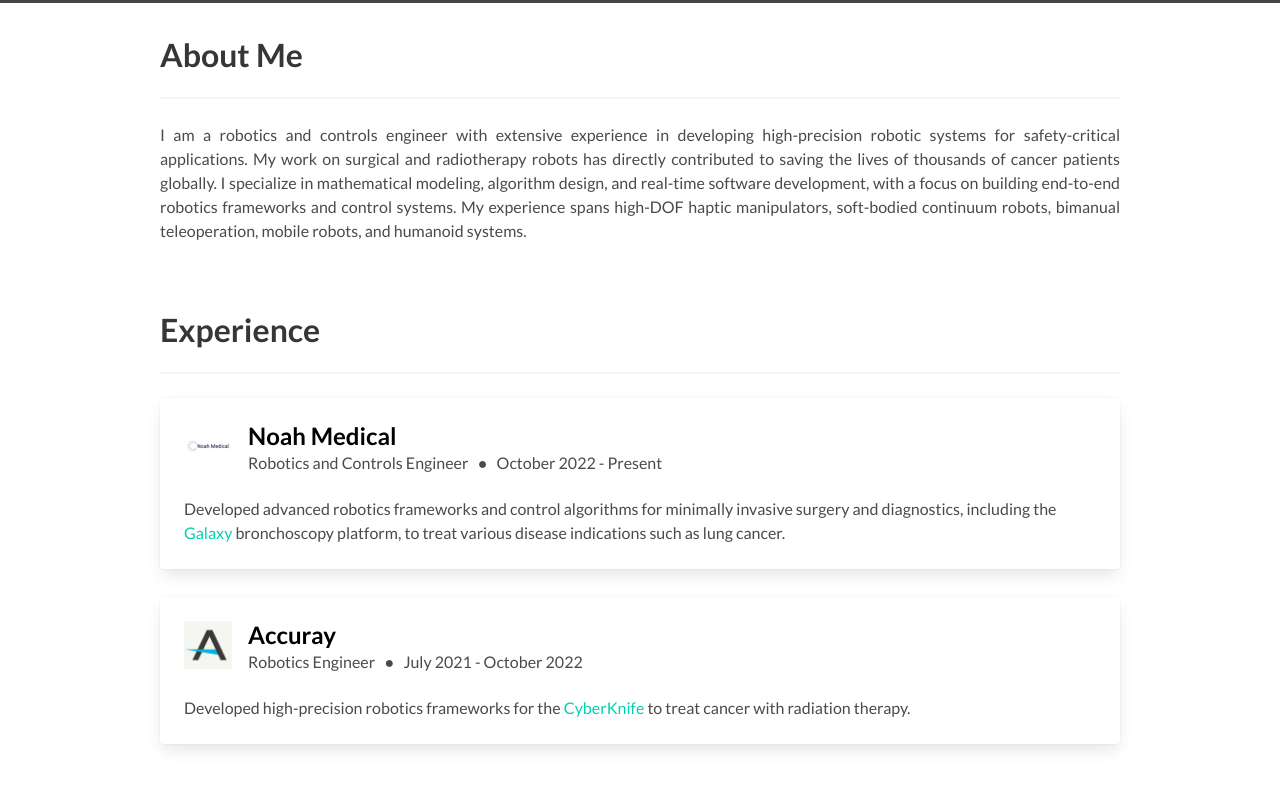
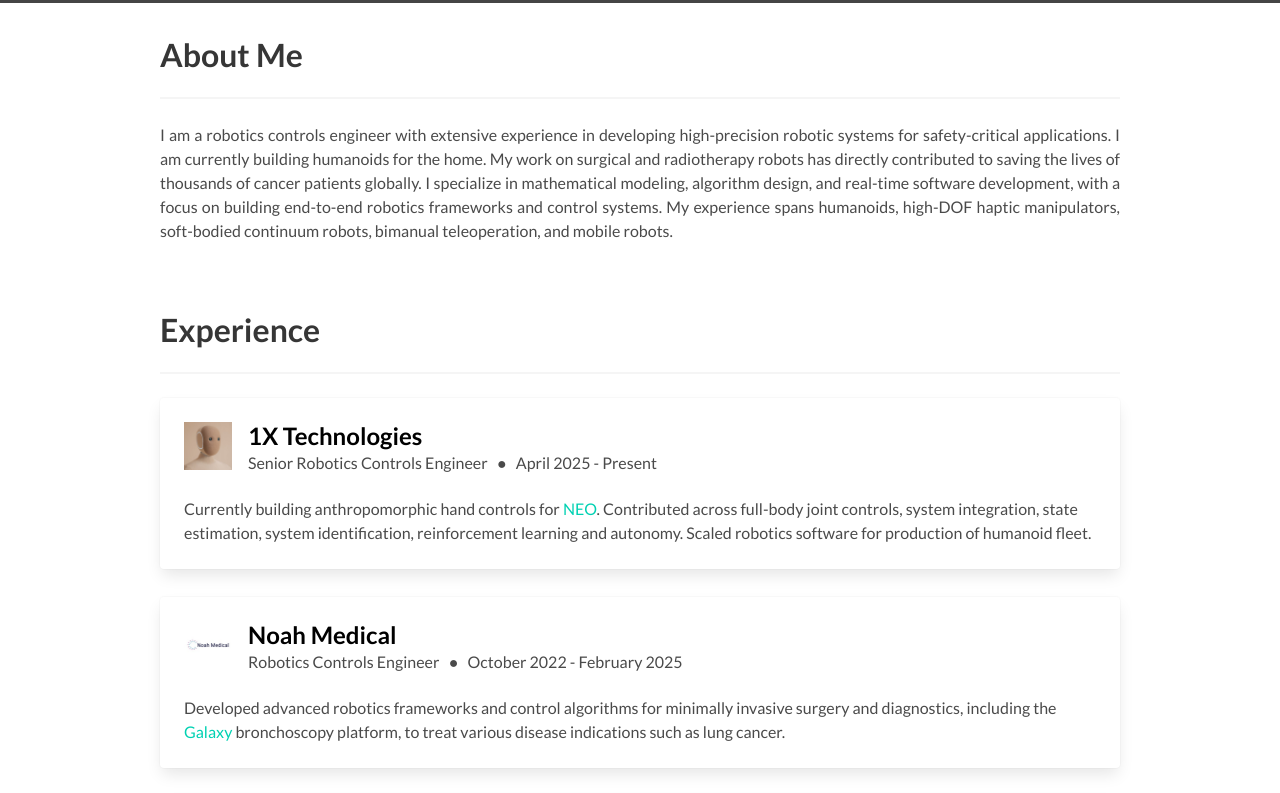
Before and after one commit to aditya-attawar/aditya-attawar.github.io, a plain HTML site: page index.html in a window 1280 px wide. Shown: the part 440-1233 px from the top of the page. Drawn offline with Linux system fonts and the light colour scheme.

Commit message:
Add 1X experience

```diff
--- a/index.html
+++ b/index.html
@@ -84,7 +84,7 @@
       <h1 class="title">About Me</h1>
       <hr />
       <p style="text-align: justify;">
-        I am a robotics and controls engineer with extensive experience in developing high-precision robotic systems for safety-critical applications. My work on surgical and radiotherapy robots has directly contributed to saving the lives of thousands of cancer patients globally. I specialize in mathematical modeling, algorithm design, and real-time software development, with a focus on building end-to-end robotics frameworks and control systems. My experience spans high-DOF haptic manipulators, soft-bodied continuum robots, bimanual teleoperation, mobile robots, and humanoid systems.
+        I am a robotics controls engineer with extensive experience in developing high-precision robotic systems for safety-critical applications. I am currently building humanoids for the home. My work on surgical and radiotherapy robots has directly contributed to saving the lives of thousands of cancer patients globally. I specialize in mathematical modeling, algorithm design, and real-time software development, with a focus on building end-to-end robotics frameworks and control systems. My experience spans humanoids, high-DOF haptic manipulators, soft-bodied continuum robots, bimanual teleoperation, and mobile robots.
       </p>
     </div>
   </section>
@@ -92,7 +92,42 @@
     <div class="container">
       <h1 class="title">Experience</h1>
       <hr />
+
       <div class="card">
+        <div class="card-content">
+          <div class="media">
+            <div class="media-left">
+              <figure class="image is-48x48">
+                <a href="https://www.1x.tech/" target="_blank" rel="noopener noreferrer">
+                  <img src="src/dist/img/1X_logo.jpeg" alt="Placeholder image">
+                </a>
+              </figure>
+            </div>
+            <div class="media-content">
+              <p class="title is-4"><a href="https://www.1x.tech/" target="_blank" rel="noopener noreferrer" style="color: black;">1X Technologies</a></p>
+              <p class="subtitle is-6">Senior Robotics Controls Engineer &nbsp; &#9679; &nbsp; <time datetime="2022-10">April 2025</time> - Present</p>
+            </div>
+          </div>
+          <div class="content">
+            <p>Currently building anthropomorphic hand controls for <a href="https://www.1x.tech/" target="_blank" rel="noopener noreferrer">NEO</a>. Contributed across full-body joint controls, system integration, state estimation, system identification, reinforcement learning and autonomy. Scaled robotics software for production of humanoid fleet.</p>
+            <!-- <ul>
+              <li>Noteworthy achievment here.</li>
+              <li>Noteworthy achievment here.</li>
+              <li>Noteworthy achievment here.</li>
+            </ul> -->
+            <!-- <div class="tags">
+              <span class="tag">c#</span>
+              <span class="tag">xamarin</span>
+              <span class="tag">asp.net core</span>
+              <span class="tag">.net core</span>
+              <span class="tag">azure</span>
+              <span class="tag">devops</span>
+            </div> -->
+          </div>
+        </div>
+      </div>
+
+      <div class="card card-gap">
         <div class="card-content">
           <div class="media">
             <div class="media-left">
@@ -104,7 +139,7 @@
             </div>
             <div class="media-content">
               <p class="title is-4"><a href="https://www.noahmed.com/" target="_blank" rel="noopener noreferrer" style="color: black;">Noah Medical</a></p>
-              <p class="subtitle is-6">Robotics and Controls Engineer &nbsp; &#9679; &nbsp; <time datetime="2022-10">October 2022</time> - Present</p>
+              <p class="subtitle is-6">Robotics Controls Engineer &nbsp; &#9679; &nbsp; <time datetime="2022-10">October 2022</time> - February 2025</p>
             </div>
           </div>
           <div class="content">
@@ -125,6 +160,7 @@
           </div>
         </div>
       </div>
+
       <div class="card card-gap">
         <div class="card-content">
           <div class="media">
```
Also changed, not shown: src/dist/img/1X_logo.jpeg (added).
